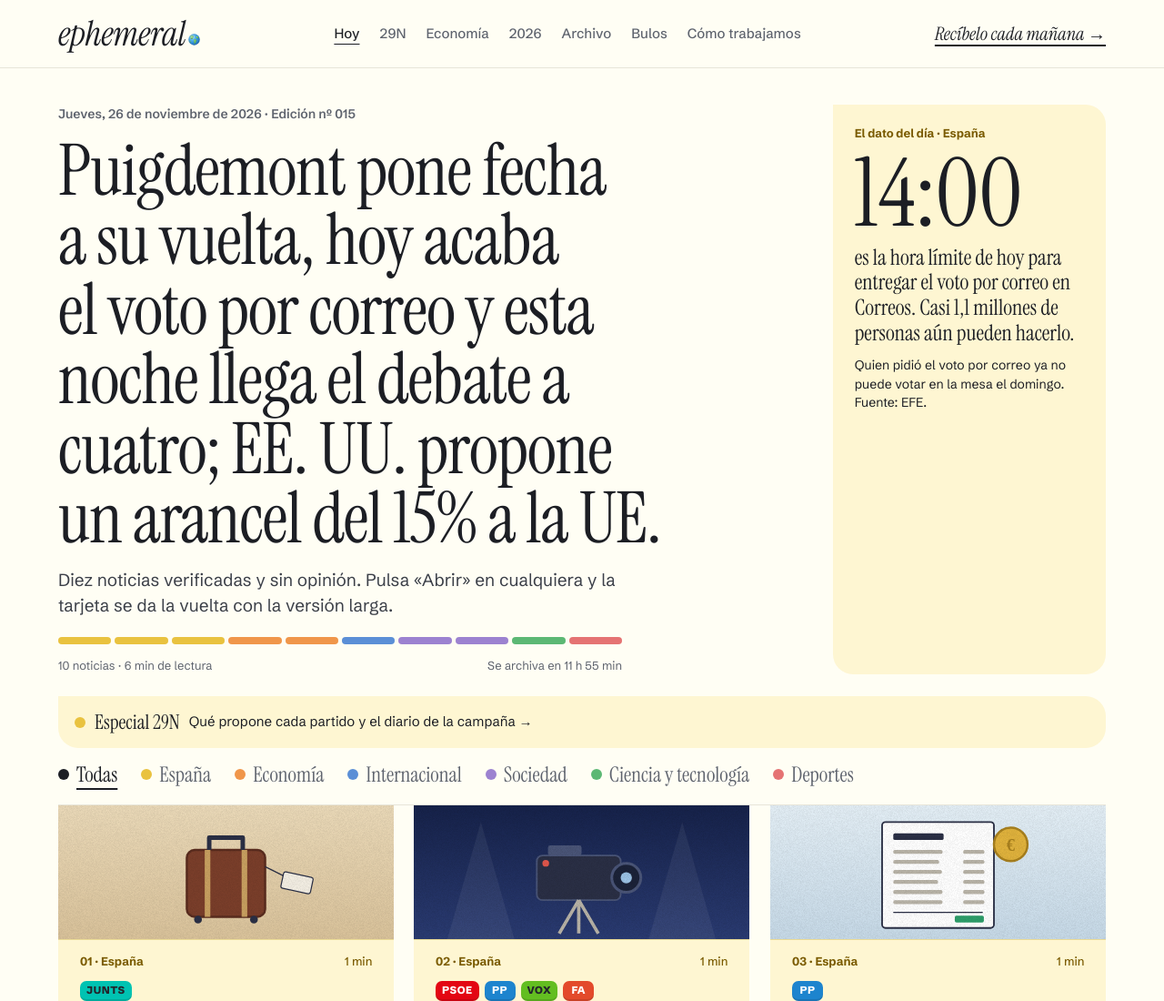
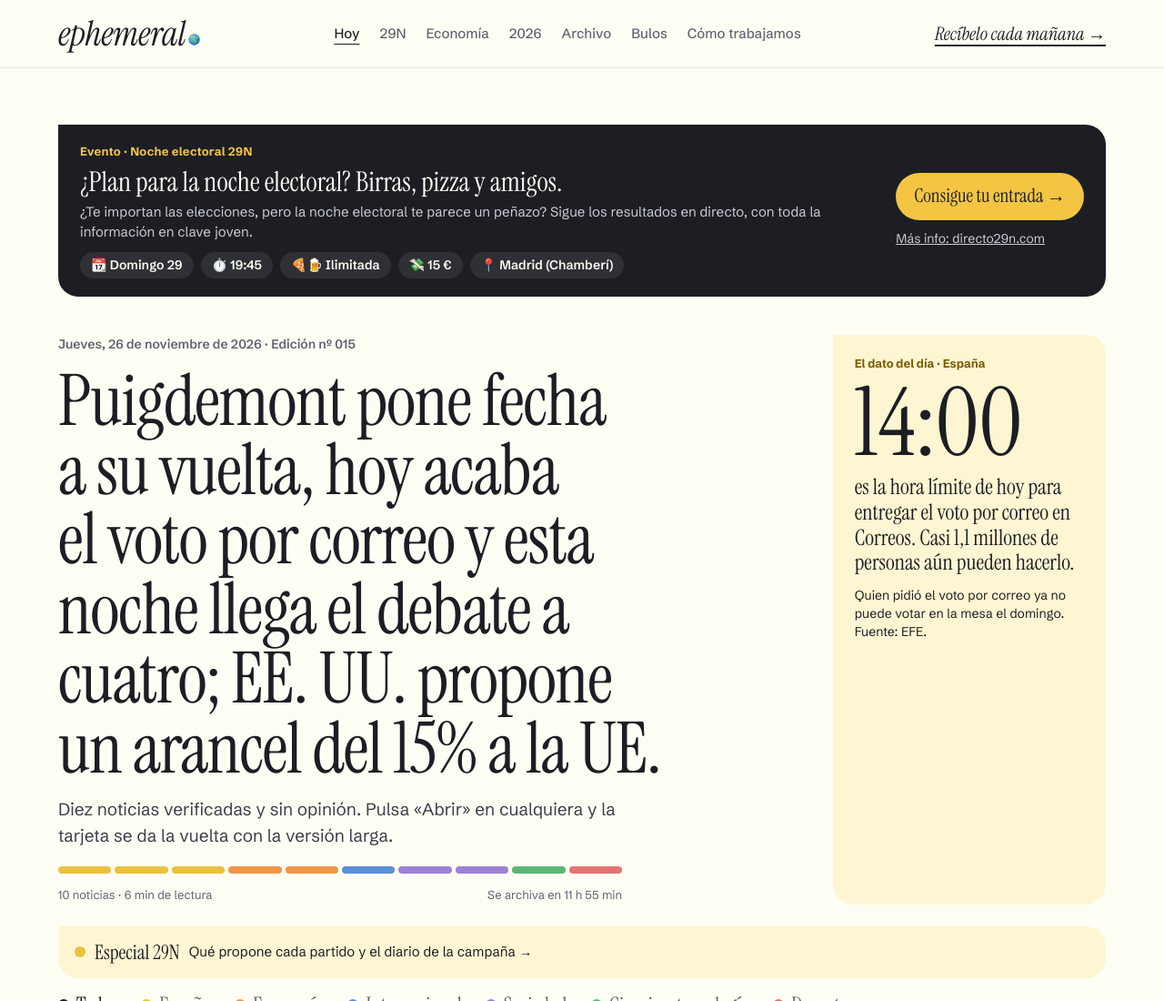
Before and after one commit to ephemeralnoticias/ephemeral, a plain HTML site: page index.html in a window 1280 px wide. Shown: the top 1100 px of the page at 91% size. Drawn offline with Linux system fonts and the light colour scheme; no server answers.

Commit message:
Portada: banner del evento Directo 29N (se oculta solo tras el domingo)
Co-Authored-By: Claude Opus 5.5 <noreply@anthropic.com>
Claude-Session: https://claude.ai/code/session_01REWuxFXz1AN6Hy1R7LSmYt

```diff
--- a/assets/style.css
+++ b/assets/style.css
@@ -322,3 +322,18 @@ h1.gran {
 .eco-archivo { margin-top: 48px; display: flex; flex-direction: column; gap: 10px; }
 .eco-archivo h2 { margin: 0; font-family: var(--serif); font-weight: 400; font-size: 30px; }
 [hidden] { display: none !important; }
+
+/* Banner de evento (noche electoral 29N) */
+.evento-29n { margin: 22px 0 6px; padding: 20px 24px; border-radius: var(--radio); background: #1C1E24; color: #FFFEF4; display: flex; flex-wrap: wrap; gap: 16px 28px; align-items: center; justify-content: space-between; }
+.evento-texto { display: flex; flex-direction: column; gap: 6px; flex: 1 1 420px; }
+.evento-etiqueta { font-size: 13px; font-weight: 700; color: #F4C542; letter-spacing: .02em; }
+.evento-titulo { font-family: var(--serif); font-size: 30px; line-height: 1.1; }
+.evento-sub { font-size: 15px; color: #C9CCD3; }
+.evento-datos { list-style: none; margin: 4px 0 0; padding: 0; display: flex; flex-wrap: wrap; gap: 8px; }
+.evento-datos li { font-size: 14px; font-weight: 600; background: rgba(255,255,255,.08); border-radius: 999px; padding: 4px 12px; }
+.evento-botones { display: flex; flex-direction: column; gap: 10px; align-items: flex-start; }
+.evento-boton { font-family: var(--serif); font-size: 21px; background: #F4C542; color: #1C1E24; text-decoration: none; padding: 10px 20px; border-radius: 999px; }
+.evento-boton:hover { color: #1C1E24; background: #FFD866; }
+.evento-enlace { color: #C9CCD3; font-size: 14px; }
+.evento-enlace:hover { color: #FFFEF4; }
+@media (max-width: 600px) { .evento-titulo { font-size: 25px; } .evento-29n { padding: 18px; } }
--- a/index.html
+++ b/index.html
@@ -30,7 +30,7 @@
   <link rel="preconnect" href="https://fonts.googleapis.com">
   <link rel="preconnect" href="https://fonts.gstatic.com" crossorigin>
   <link href="https://fonts.googleapis.com/css2?family=Instrument+Serif:ital@0;1&amp;family=Schibsted+Grotesk:wght@400;500;600;700;800&amp;display=swap" rel="stylesheet">
-  <link rel="stylesheet" href="assets/style.css">
+  <link rel="stylesheet" href="assets/style.css?v=20261126">
 </head>
 <body data-pagina="portada">
   <header class="cabecera">
@@ -50,6 +50,21 @@
   </header>
   <main>
     <div class="contenedor">
+      <aside class="evento-29n" id="evento-29n" aria-label="Evento: noche electoral del 29N">
+        <div class="evento-texto">
+          <span class="evento-etiqueta">Evento · Noche electoral 29N</span>
+          <span class="evento-titulo">¿Plan para la noche electoral? Birras, pizza y amigos.</span>
+          <span class="evento-sub">¿Te importan las elecciones, pero la noche electoral te parece un peñazo? Sigue los resultados en directo, con toda la información en clave joven.</span>
+          <ul class="evento-datos">
+            <li>📆 Domingo 29</li><li>⏱️ 19:45</li><li>🍕🍺 Ilimitada</li><li>💸 15 €</li><li>📍 Madrid (Chamberí)</li>
+          </ul>
+        </div>
+        <div class="evento-botones">
+          <a class="evento-boton" href="https://www.itstimetothink.org/event-details/directo-29n" target="_blank" rel="noopener">Consigue tu entrada →</a>
+          <a class="evento-enlace" href="https://directo29n.com" target="_blank" rel="noopener">Más info: directo29n.com</a>
+        </div>
+      </aside>
+      <script>(function(){try{if(Date.now()>Date.parse('2026-11-30T00:00:00+01:00')){var e=document.getElementById('evento-29n');if(e)e.remove();}}catch(_){}})();</script>
       <div id="edicion" aria-live="polite"><p class="vacio">Cargando la edición de hoy…</p></div>
       <section class="fila" id="fila-final">
         <div class="caja suscripcion" id="suscribir">
```
